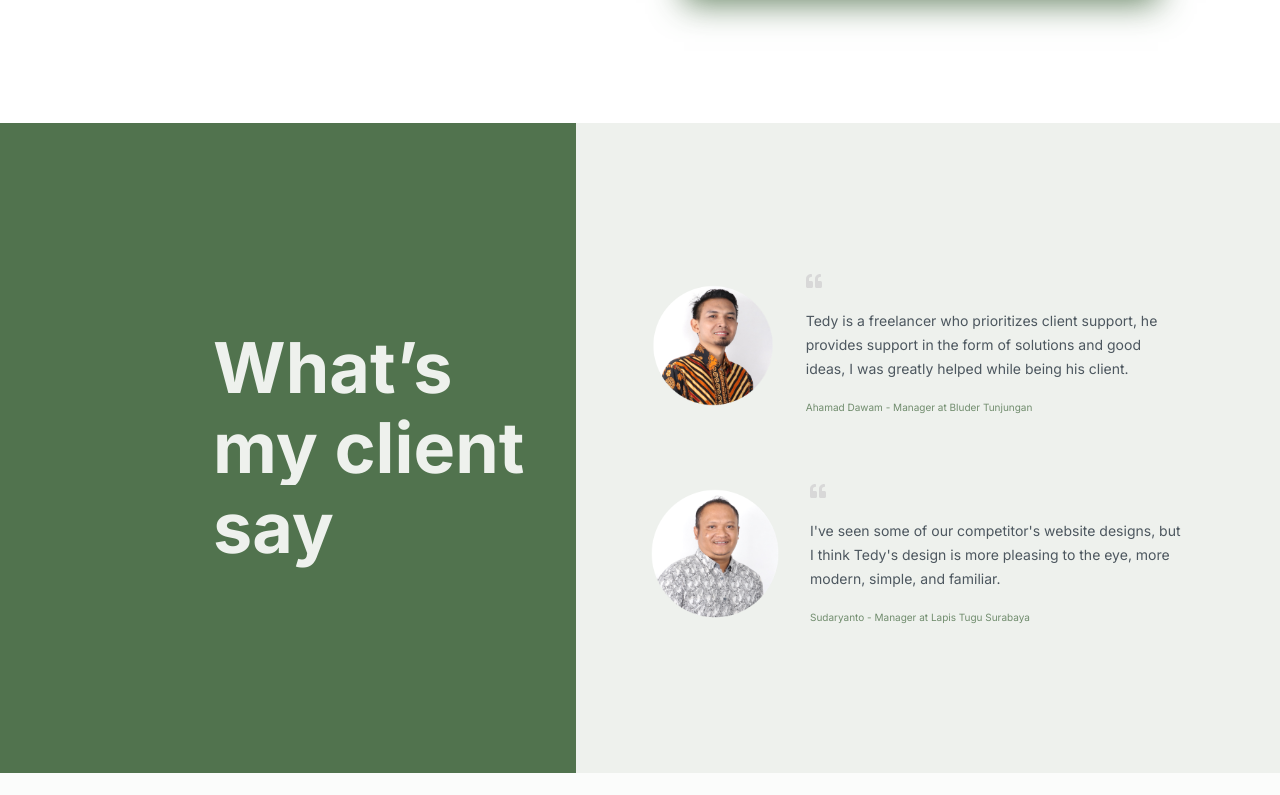
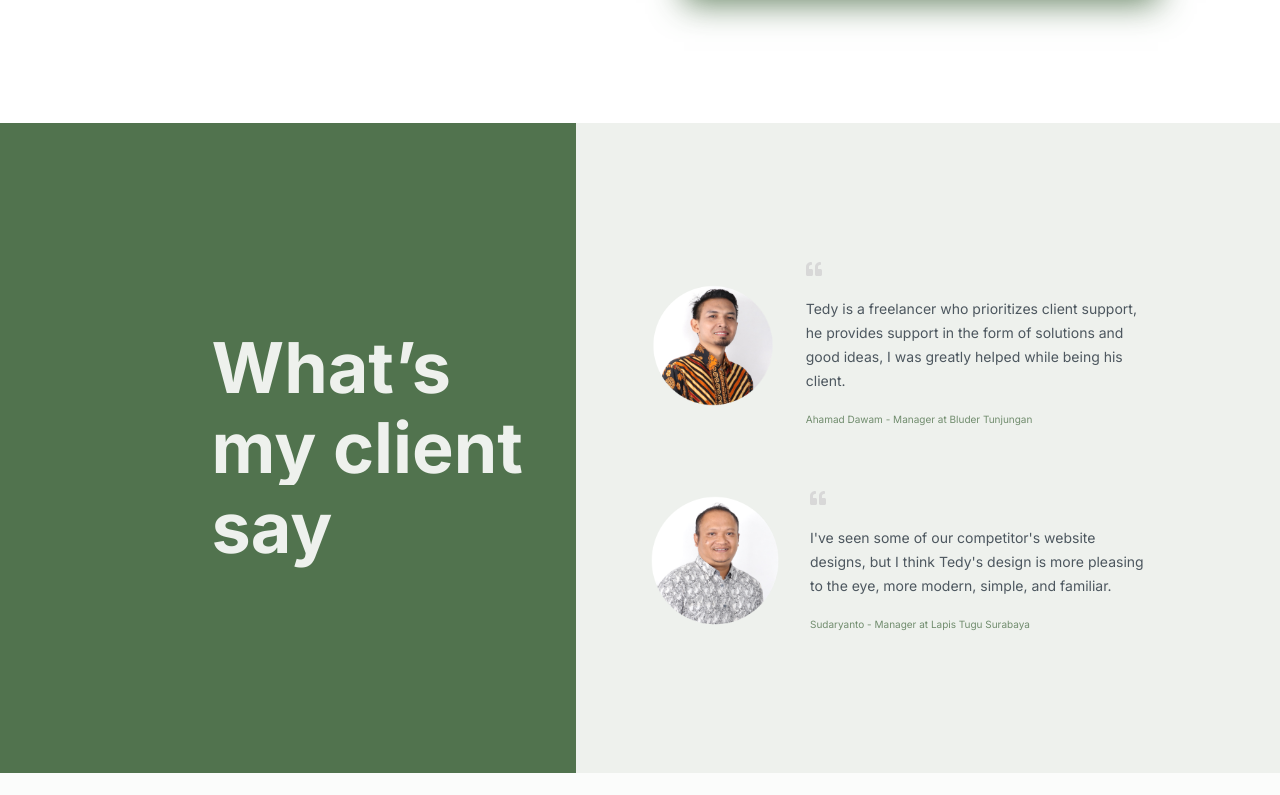
Before and after one commit to tedymaradho/maradho, a React (Vite) app: page / in a window 1280 px wide. Shown: the part 2085-2880 px from the top of the page. Built offline with nearby package versions, Linux system fonts and the light colour scheme; the HTML template or start-up script is replaced by a standard one.

Commit message:
testimoni align fixed

```diff
--- a/src/components/Testimoni.jsx
+++ b/src/components/Testimoni.jsx
@@ -6,10 +6,10 @@
 
 const Container = styled.div`
   @media ${device.mobileS} {
-    width: 80vh;
+    width: 100vh;
     display: flex;
     flex-direction: column;
-    text-align: center;
+    padding: 0 30px;
   }
   @media ${device.tablet} {
     width: 100%;
@@ -26,7 +26,9 @@
   height: 325px;
   display: flex;
   align-items: center;
-  justify-content: center;
+  justify-content: flex-start;
+  text-align: left;
+  padding: 0 84px;
 `;
 
 const Title = styled.h1`
@@ -52,7 +54,7 @@
   @media ${device.mobileS} {
     height: 325px;
     flex-direction: column;
-    align-items: center;
+    align-items: flex-start;
     justify-content: center;
     gap: 30px;
   }
--- a/src/pages/Home.jsx
+++ b/src/pages/Home.jsx
@@ -94,6 +94,7 @@
   @media ${device.tablet} {
     display: flex;
     align-items: center;
+    justify-content: flex-start;
   }
 `;
 
```
